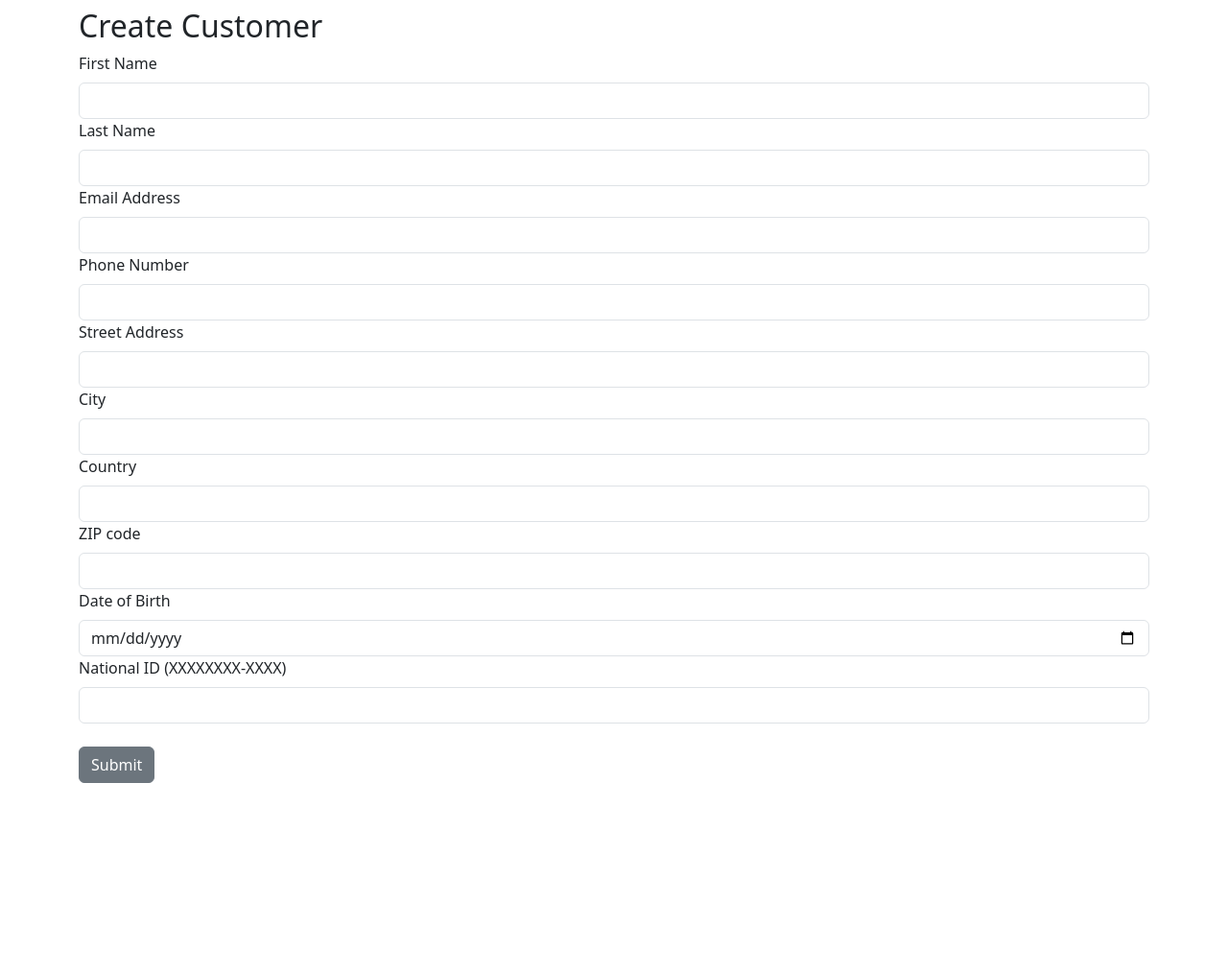
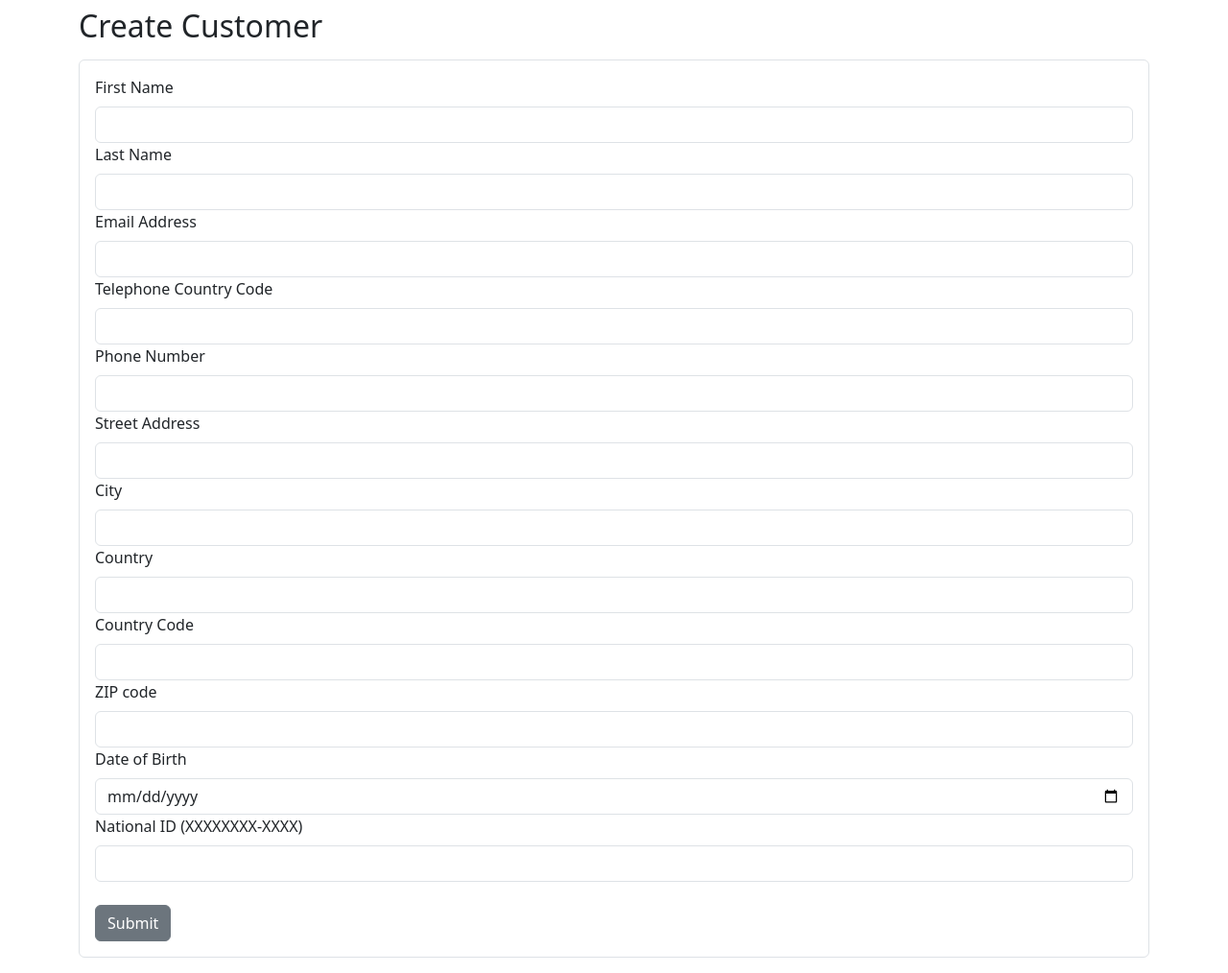
Before and after one commit to pykretexd/bank, a Flask app: page /customer/create in a window 1280 px wide. Shown: the part 56-1070 px from the top of the page at 96% size. Before the commit the page ends 872 px from the top, so only its background shows below. Run offline with Flask 3, Linux system fonts and the light colour scheme; parts of the project's set-up code (start-up, migrations or seed data) failed here and were passed over; some libraries are stand-ins or nearby versions.

Commit message:
Add new fields to form and POST method

```diff
--- a/src/templates/create_customer.html
+++ b/src/templates/create_customer.html
@@ -1,7 +1,7 @@
 {% extends 'base.html' %}
 {% block content %}
 <h2>Create Customer</h2>
-<form>
+<form method='POST' class='border p-3 my-3 bg-body rounded'>
     <div>
         {{ form.hidden_tag() }}
         {{ form.first_name.label(class='form-label') }}
@@ -10,6 +10,8 @@
         {{ form.last_name(class='form-control') }}
         {{ form.email_address.label(class='form-label') }}
         {{ form.email_address(class='form-control') }}
+        {{ form.telephone_country_code.label(class='form-label') }}
+        {{ form.telephone_country_code(class='form-control') }}
         {{ form.phone_number.label(class='form-label') }}
         {{ form.phone_number(class='form-control') }}
         {{ form.street_address.label(class='form-label') }}
@@ -18,6 +20,8 @@
         {{ form.city(class='form-control') }}
         {{ form.country.label(class='form-label') }}
         {{ form.country(class='form-control') }}
+        {{ form.country_code.label(class='form-label') }}
+        {{ form.country_code(class='form-control') }}
         {{ form.zipcode.label(class='form-label') }}
         {{ form.zipcode(class='form-control') }}
         {{ form.birthday.label(class='form-label') }}
```
